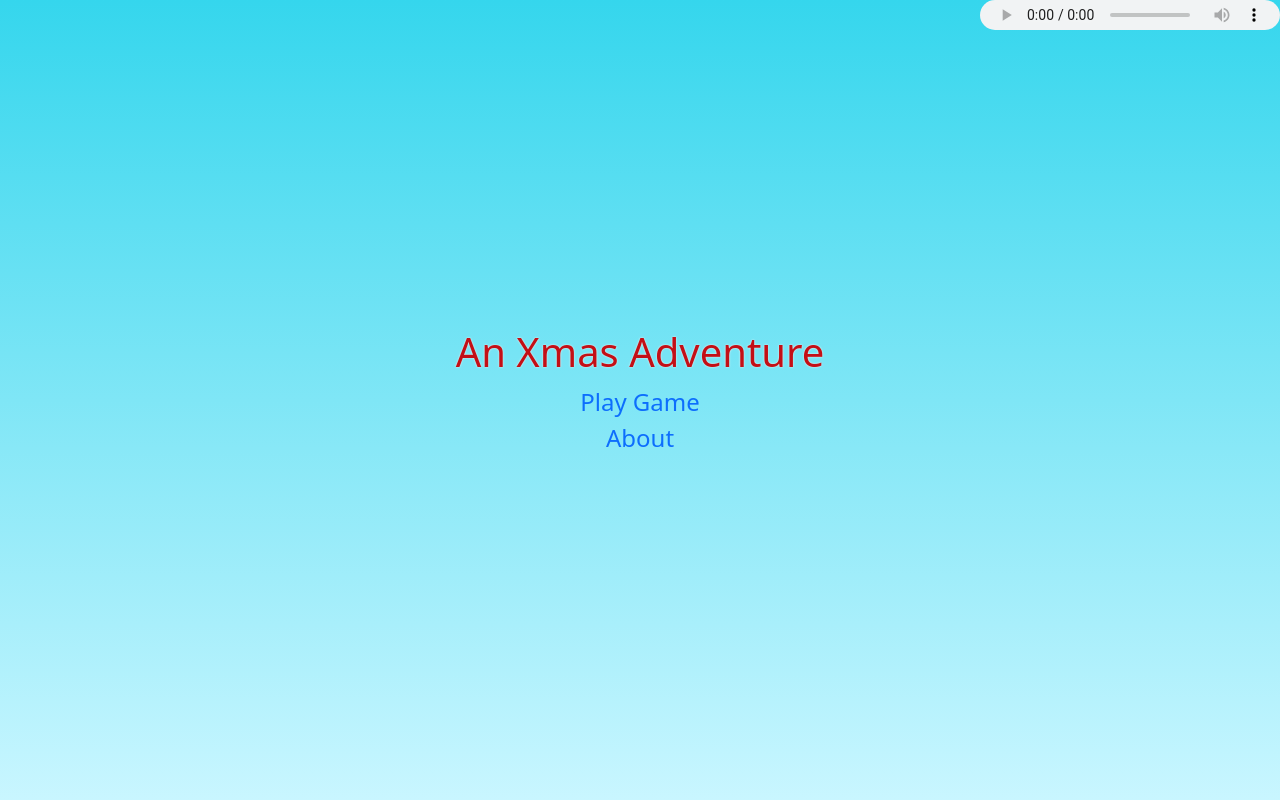
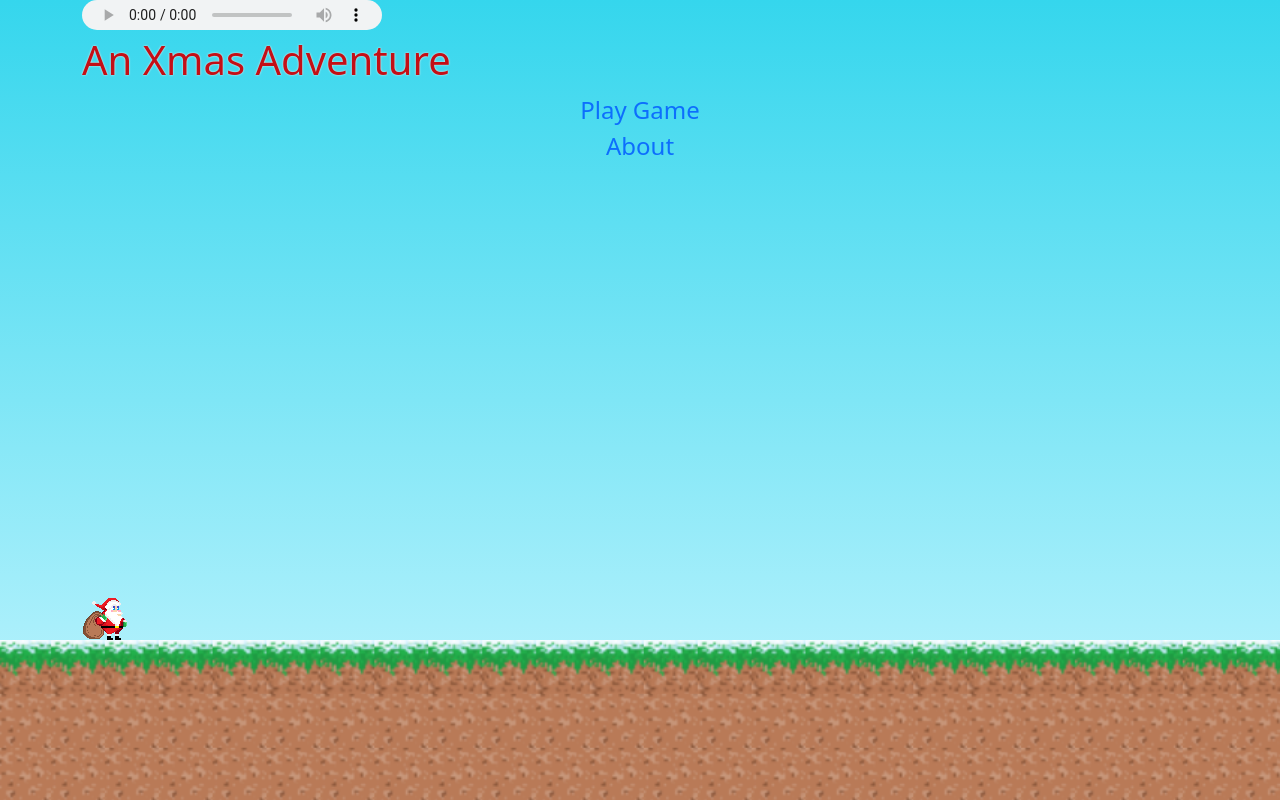
Before and after one commit to andrewdempsey2018/An-Xmas-Adventure, a plain HTML site: page index.html in a window 1280 px wide. Drawn offline with nearby package versions, Linux system fonts and the light colour scheme.

Commit message:
added footer image

```diff
--- a/assets/css/style.css
+++ b/assets/css/style.css
@@ -1,10 +1,10 @@
 
-html {
+/* html {
     height: 100%;
-}
+} */
 
-body {
-    height: 100%;
+main {
+    height: 80vh;
     margin: 0;
     background-repeat: no-repeat;
     background-attachment: fixed;
@@ -32,3 +32,17 @@ li {
 a {
     text-decoration: none;
 }
+
+img {
+    position: absolute;
+    bottom: 20vh;
+}
+
+footer {
+    height: 20vh;
+    background-image: url("../ui/f-ground.png");
+    background-position: center top;
+    background-repeat: no-repeat;
+    background-size: cover;
+    margin: 0;
+}
--- a/index.html
+++ b/index.html
@@ -12,25 +12,30 @@
 </head>
 
 <body>
+    <main>
         <div class="container">
             <div class="row">
                 <div class="col">
-                <div class="position-absolute top-0 end-0">
+                    <div class="">
                         <audio controls autoplay loop>
                             <source src="assets/sfx/jump.wav" type="audio/ogg">
                             Your browser does not support the audio element.
                         </audio>
                     </div>
-                <div class="position-absolute top-50 start-50 translate-middle">
+                    <div class="">
                         <h1>An Xmas Adventure</h1>
                         <ul class="list-unstyled">
                             <li><a href="game.html">Play Game</a></li>
                             <li><a href="#">About</a></li>
                         </ul>
                     </div>
+                    <img src="assets/sprites/santa/santa-stand.png" alt="sprite">
                 </div>
             </div>
         </div>
+    </main>
+    <footer class="footer mt-auto py-3">
+    </footer>
 </body>
 
 </html>
```
Also changed, not shown: assets/ui/f-ground.png (added), assets/ui/ground.JPG (added). Lines whose indentation alone changed are shown as unchanged.
